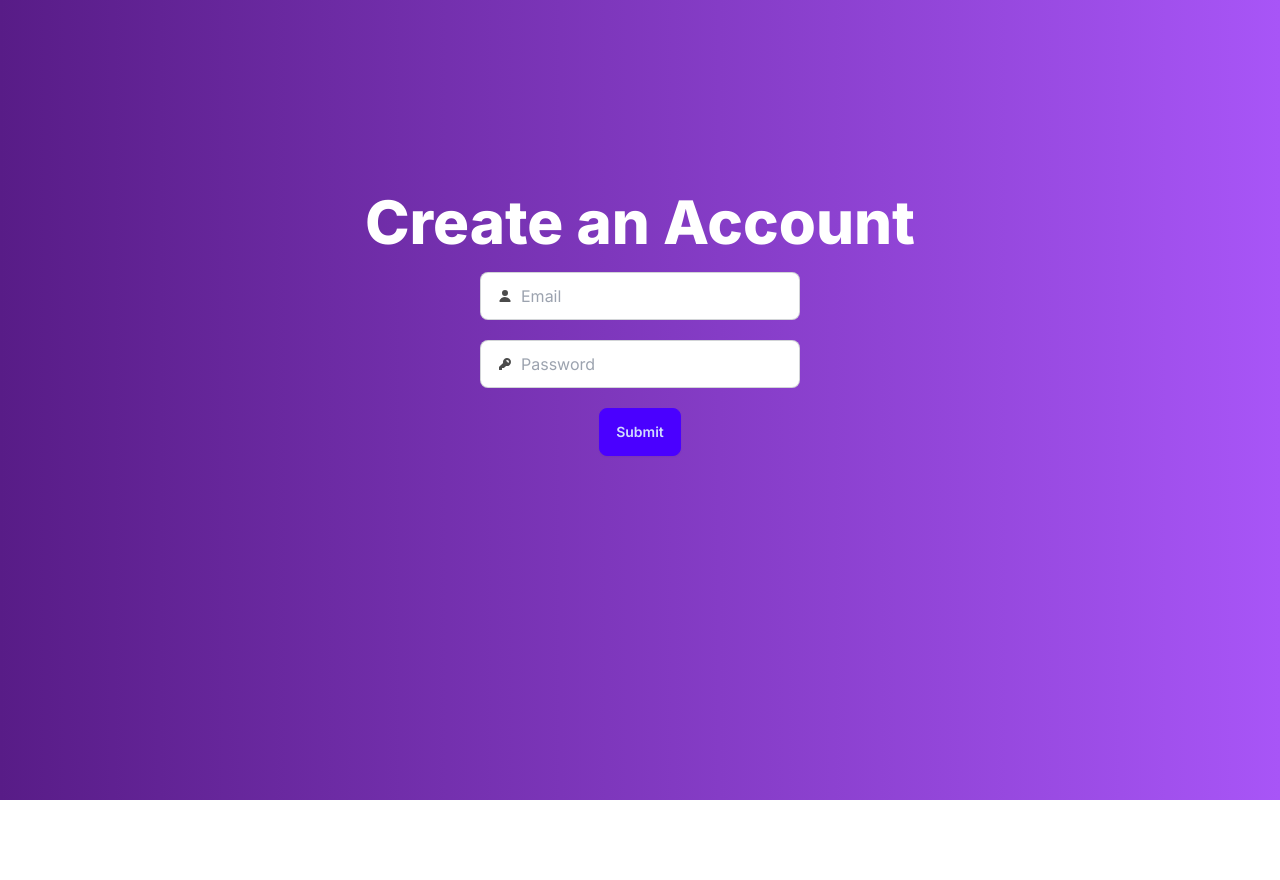
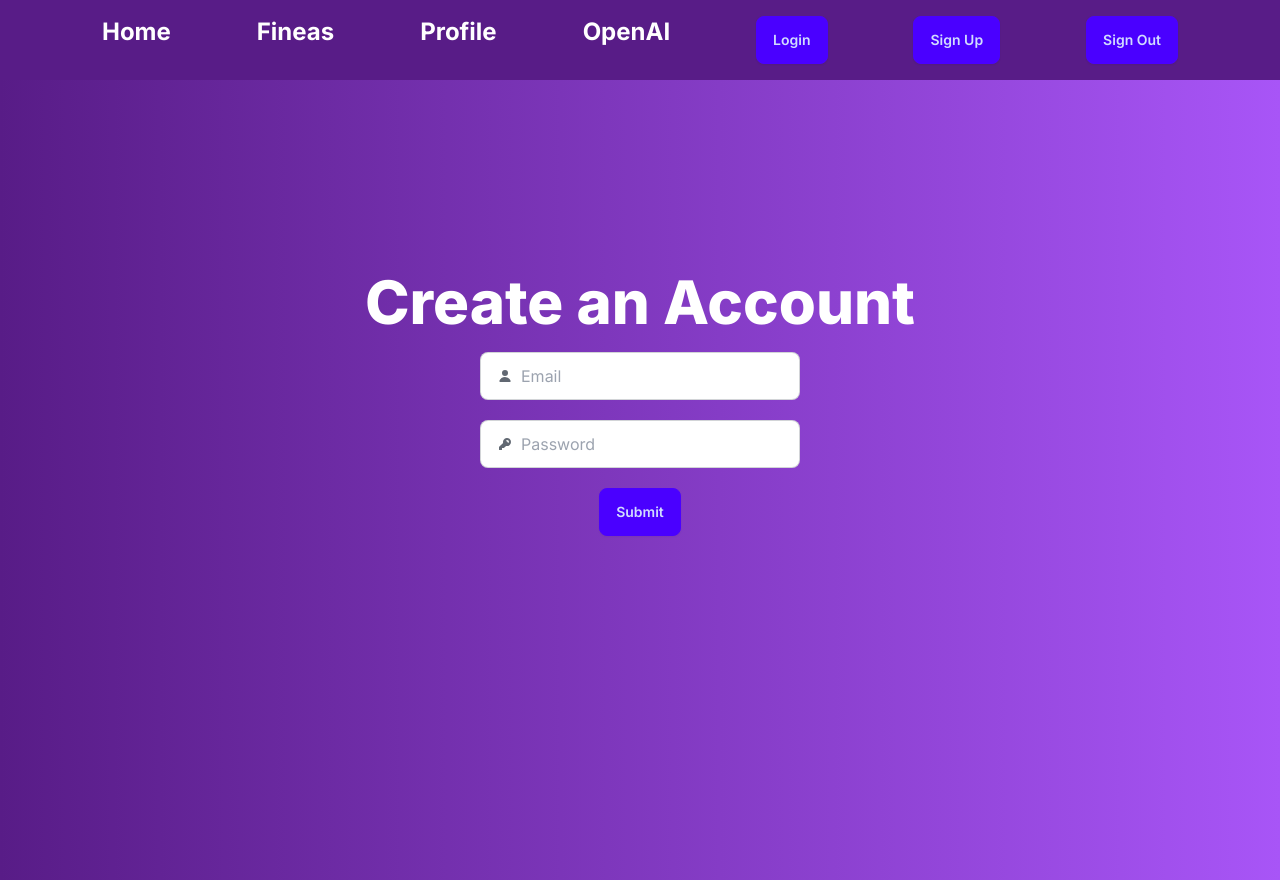
Before and after one commit to marcinknara/fineas, a Next.js app: page /signup in a window 1280 px wide. Before the commit the page ends 800 px from the top, so only its background shows below. Built offline with nearby package versions, Linux system fonts and the light colour scheme; no server answers.

Commit message:
Random stuff i forget

```diff
--- a/src/app/components/Navbar.js
+++ b/src/app/components/Navbar.js
@@ -1,6 +1,13 @@
+'use client';
+import { signOut } from "next-auth/react";
 import Link from "next/link";
 
 export default function Navbar() {
+
+  const handleSignOut = async () => {
+    await signOut({ callbackUrl: '/' }); // Redirect to home page after sign out
+  };
+
   return (
     <nav className="bg-purple-900 p-4">
       <ul className="flex justify-evenly text-2xl text-white font-bold">
@@ -17,7 +24,17 @@ export default function Navbar() {
           <Link href="/openai">OpenAI</Link>
         </li>
         <li>
-          <Link href="/login">Login</Link>
+          <Link href="/login">
+            <button className="btn btn-primary">Login</button>
+          </Link>
+        </li>
+        <li>
+          <Link href="/signup">
+            <button className="btn btn-primary">Sign Up</button>
+          </Link>
+        </li>
+        <li>
+          <button onClick={handleSignOut} className="btn btn-primary">Sign Out</button>
         </li>
       </ul>
     </nav>
--- a/src/app/fineas/page.js
+++ b/src/app/fineas/page.js
@@ -1,4 +1,4 @@
-'use client'
+'use client';
 import React, { useState } from 'react';
 import Navbar from "../components/Navbar";
 import ButtonSwitch from "../components/ButtonSwitch";
--- a/src/app/globals.css
+++ b/src/app/globals.css
@@ -1,27 +1,3 @@
 @tailwind base;
 @tailwind components;
 @tailwind utilities;
-
-:root {
-  --foreground-rgb: 0, 0, 0;
-  --background-start-rgb: 214, 219, 220;
-  --background-end-rgb: 255, 255, 255;
-}
-
-@media (prefers-color-scheme: dark) {
-  :root {
-    --foreground-rgb: 255, 255, 255;
-    --background-start-rgb: 0, 0, 0;
-    --background-end-rgb: 0, 0, 0;
-  }
-}
-
-body {
-  color: rgb(var(--foreground-rgb));
-  background: linear-gradient(
-      to bottom,
-      transparent,
-      rgb(var(--background-end-rgb))
-    )
-    rgb(var(--background-start-rgb));
-}
--- a/src/app/login/page.js
+++ b/src/app/login/page.js
@@ -1,6 +1,7 @@
 import { getServerSession } from 'next-auth';
+import { redirect } from 'next/navigation';
 import LoginForm from './LoginForm';
-import { redirect } from 'next/navigation';
+import Navbar from '../components/Navbar';
 
 export default async function Login() {
 
@@ -11,6 +12,7 @@ export default async function Login() {
 
   return (
     <div className='bg-gradient-to-r from-purple-900 to-purple-500 w-full bg-cover bg-center'>
+      <Navbar />
       <div className="min-h-screen">
         <div className="text-center pt-48 pb-12">
           <h1 className="font-extrabold text-5xl md:text-6xl text-white mb-5">
--- a/src/app/page.js
+++ b/src/app/page.js
@@ -1,4 +1,4 @@
-'use client'
+'use client';
 import React, { useEffect, useState } from 'react';
 import Navbar from './components/Navbar';
 import PortfolioGraph from './components/PortfolioGraph';
--- a/src/app/signup/page.js
+++ b/src/app/signup/page.js
@@ -1,6 +1,7 @@
 import { getServerSession } from 'next-auth';
 import { redirect } from 'next/navigation';
 import SignupForm from './SignupForm';
+import Navbar from '../components/Navbar';
 
 export default async function SignUp() {
   const session = await getServerSession();
@@ -10,6 +11,7 @@ export default async function SignUp() {
 
   return (
     <div className='bg-gradient-to-r from-purple-900 to-purple-500 w-full bg-cover bg-center'>
+      <Navbar />
       <div className="min-h-screen">
         <div className="text-center pt-48 pb-12">
           <h1 className="font-extrabold text-5xl md:text-6xl text-white mb-5">
--- a/tailwind.config.js
+++ b/tailwind.config.js
@@ -4,6 +4,8 @@ module.exports = {
     "./src/pages/**/*.{js,ts,jsx,tsx,mdx}",
     "./src/components/**/*.{js,ts,jsx,tsx,mdx}",
     "./src/app/**/*.{js,ts,jsx,tsx,mdx}",
+    //If using src directory
+    "./src/**/*.{js,ts,jsx,tsx,mdx}"
   ],
   theme: {
     extend: {
--- a/tsconfig.json
+++ b/tsconfig.json
@@ -30,7 +30,7 @@
     "next-env.d.ts",
     ".next/types/**/*.ts",
     "**/*.ts",
-    "**/*.tsx", "src/app/login/LoginForm.js"  ],
+    "**/*.tsx", ],
   "exclude": [
     "node_modules"
   ]
```
Also changed, not shown: package.json (+10 -10 lines), src/app/openai/page.js (+4 -4 lines), 1 other file (tests, documents, lock files or other folders).
